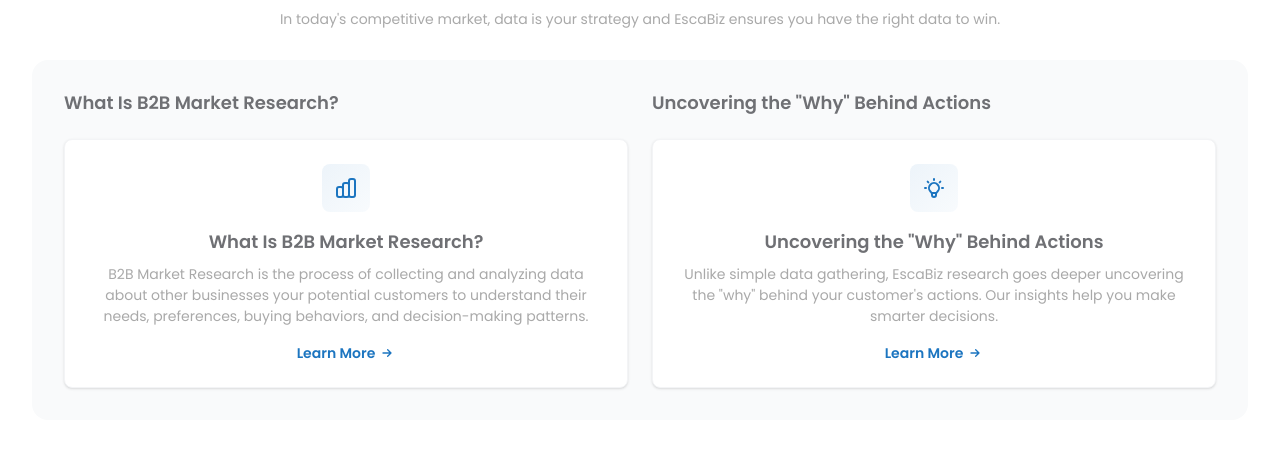
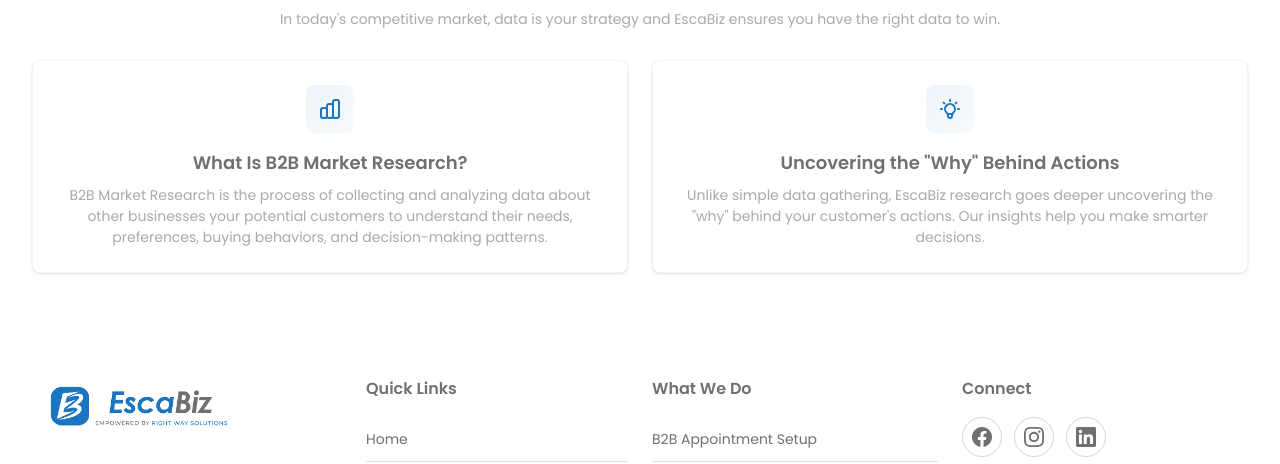
Before and after one commit to Sharmeen-Rauf/escabiz, a Next.js app: page /b2b-market-research-agency-escabiz in a window 1280 px wide. Shown: the part 703-1167 px from the top of the page. Built offline with nearby package versions, Linux system fonts and the light colour scheme.

Commit message:
Refactor B2B Market Research Agency Page: streamline card layout by removing redundant elements, enhance visual appeal with improved hover effects, and clarify content for better user engagement.

```diff
--- a/src/app/b2b-market-research-agency-escabiz/page.tsx
+++ b/src/app/b2b-market-research-agency-escabiz/page.tsx
@@ -62,79 +62,50 @@ export default function B2BIndustryAnalysis() {
               </p>
             </div>
 
-            {/* Cards Container with Light Gray Background */}
-            <div className="bg-gray-50 rounded-2xl p-6 md:p-8 mt-8">
-              {/* Two Column Headings */}
-              <div className="grid grid-cols-1 md:grid-cols-2 gap-6 mb-6">
-                <h4 className="text-base md:text-lg font-semibold text-[#6f7074] leading-tight">
-                  What Is B2B Market Research?
-                </h4>
-                <h4 className="text-base md:text-lg font-semibold text-[#6f7074] leading-tight">
-                  Uncovering the "Why" Behind Actions
-                </h4>
-              </div>
-
             {/* Cards Grid */}
-              <div className="grid grid-cols-1 md:grid-cols-2 gap-5 lg:gap-6">
+            <div className="grid grid-cols-1 md:grid-cols-2 gap-5 lg:gap-6 mt-8">
               {/* Card 1: What Is B2B Market Research? */}
-                <div className="group relative bg-white rounded-lg shadow-sm hover:shadow-xl transition-all duration-500 p-5 lg:p-6 flex flex-col border border-gray-100 text-center">
+              <div className="group relative bg-white rounded-lg shadow-sm hover:shadow-xl transition-all duration-500 p-5 lg:p-6 flex flex-col border border-gray-100 hover:border-[#1c75c0] hover:-translate-y-1 hover:bg-[#1c75c0] text-center">
                 {/* Icon Container */}
                 <div className="mb-4 flex justify-center">
-                    <div className="bg-gradient-to-br from-[#1c75c0]/8 to-[#1c75c0]/3 rounded-lg p-3 w-12 h-12 flex items-center justify-center transition-all duration-300">
-                      <svg className="w-6 h-6 text-[#1c75c0]" fill="none" stroke="currentColor" viewBox="0 0 24 24">
+                  <div className="bg-gradient-to-br from-[#1c75c0]/8 to-[#1c75c0]/3 rounded-lg p-3 w-12 h-12 flex items-center justify-center group-hover:bg-white/20 group-hover:scale-105 transition-all duration-300">
+                    <svg className="w-6 h-6 text-[#1c75c0] group-hover:text-white transition-colors duration-300" fill="none" stroke="currentColor" viewBox="0 0 24 24">
                       <path strokeLinecap="round" strokeLinejoin="round" strokeWidth={2} d="M9 19v-6a2 2 0 00-2-2H5a2 2 0 00-2 2v6a2 2 0 002 2h2a2 2 0 002-2zm0 0V9a2 2 0 012-2h2a2 2 0 012 2v10m-6 0a2 2 0 002 2h2a2 2 0 002-2m0 0V5a2 2 0 012-2h2a2 2 0 012 2v14a2 2 0 01-2 2h-2a2 2 0 01-2-2z" />
                     </svg>
                   </div>
                 </div>
 
                 {/* Heading */}
-                  <h5 className="text-base md:text-lg font-semibold text-[#6f7074] mb-2">
+                <h5 className="text-base md:text-lg font-semibold text-[#6f7074] group-hover:text-white mb-2 transition-colors duration-300">
                   What Is B2B Market Research?
                 </h5>
 
                 {/* Paragraph */}
-                  <p className="text-xs md:text-sm text-[#a9a9a9] leading-normal flex-grow font-normal mb-4">
+                <p className="text-xs md:text-sm text-[#a9a9a9] group-hover:text-white/90 leading-normal flex-grow font-normal transition-colors duration-300">
                   B2B Market Research is the process of collecting and analyzing data about other businesses your potential customers to understand their needs, preferences, buying behaviors, and decision-making patterns.
                 </p>
-
-                  {/* Learn More Link */}
-                  <Link href="/lets-talk" className="text-sm font-semibold text-[#1c75c0] hover:text-[#1565a0] transition-colors duration-300 inline-flex items-center justify-center">
-                    Learn More
-                    <svg className="ml-1 w-4 h-4" fill="none" stroke="currentColor" viewBox="0 0 24 24">
-                      <path strokeLinecap="round" strokeLinejoin="round" strokeWidth={2} d="M13 7l5 5m0 0l-5 5m5-5H6" />
-                    </svg>
-                  </Link>
               </div>
 
               {/* Card 2: Uncovering the "Why" Behind Actions */}
-                <div className="group relative bg-white rounded-lg shadow-sm hover:shadow-xl transition-all duration-500 p-5 lg:p-6 flex flex-col border border-gray-100 text-center">
+              <div className="group relative bg-white rounded-lg shadow-sm hover:shadow-xl transition-all duration-500 p-5 lg:p-6 flex flex-col border border-gray-100 hover:border-[#1c75c0] hover:-translate-y-1 hover:bg-[#1c75c0] text-center">
                 {/* Icon Container */}
                 <div className="mb-4 flex justify-center">
-                    <div className="bg-gradient-to-br from-[#1c75c0]/8 to-[#1c75c0]/3 rounded-lg p-3 w-12 h-12 flex items-center justify-center transition-all duration-300">
-                      <svg className="w-6 h-6 text-[#1c75c0]" fill="none" stroke="currentColor" viewBox="0 0 24 24">
+                  <div className="bg-gradient-to-br from-[#1c75c0]/8 to-[#1c75c0]/3 rounded-lg p-3 w-12 h-12 flex items-center justify-center group-hover:bg-white/20 group-hover:scale-105 transition-all duration-300">
+                    <svg className="w-6 h-6 text-[#1c75c0] group-hover:text-white transition-colors duration-300" fill="none" stroke="currentColor" viewBox="0 0 24 24">
                       <path strokeLinecap="round" strokeLinejoin="round" strokeWidth={2} d="M9.663 17h4.673M12 3v1m6.364 1.636l-.707.707M21 12h-1M4 12H3m3.343-5.657l-.707-.707m2.828 9.9a5 5 0 117.072 0l-.548.547A3.374 3.374 0 0014 18.469V19a2 2 0 11-4 0v-.531c0-.895-.356-1.754-.988-2.386l-.548-.547z" />
                     </svg>
                   </div>
                 </div>
 
                 {/* Heading */}
-                  <h5 className="text-base md:text-lg font-semibold text-[#6f7074] mb-2">
+                <h5 className="text-base md:text-lg font-semibold text-[#6f7074] group-hover:text-white mb-2 transition-colors duration-300">
                   Uncovering the "Why" Behind Actions
                 </h5>
 
                 {/* Paragraph */}
-                  <p className="text-xs md:text-sm text-[#a9a9a9] leading-normal flex-grow font-normal mb-4">
+                <p className="text-xs md:text-sm text-[#a9a9a9] group-hover:text-white/90 leading-normal flex-grow font-normal transition-colors duration-300">
                   Unlike simple data gathering, EscaBiz research goes deeper uncovering the "why" behind your customer's actions. Our insights help you make smarter decisions.
                 </p>
-
-                  {/* Learn More Link */}
-                  <Link href="/lets-talk" className="text-sm font-semibold text-[#1c75c0] hover:text-[#1565a0] transition-colors duration-300 inline-flex items-center justify-center">
-                    Learn More
-                    <svg className="ml-1 w-4 h-4" fill="none" stroke="currentColor" viewBox="0 0 24 24">
-                      <path strokeLinecap="round" strokeLinejoin="round" strokeWidth={2} d="M13 7l5 5m0 0l-5 5m5-5H6" />
-                    </svg>
-                  </Link>
-                </div>
               </div>
             </div>
           </div>
```
Lines whose indentation alone changed are shown as unchanged.
